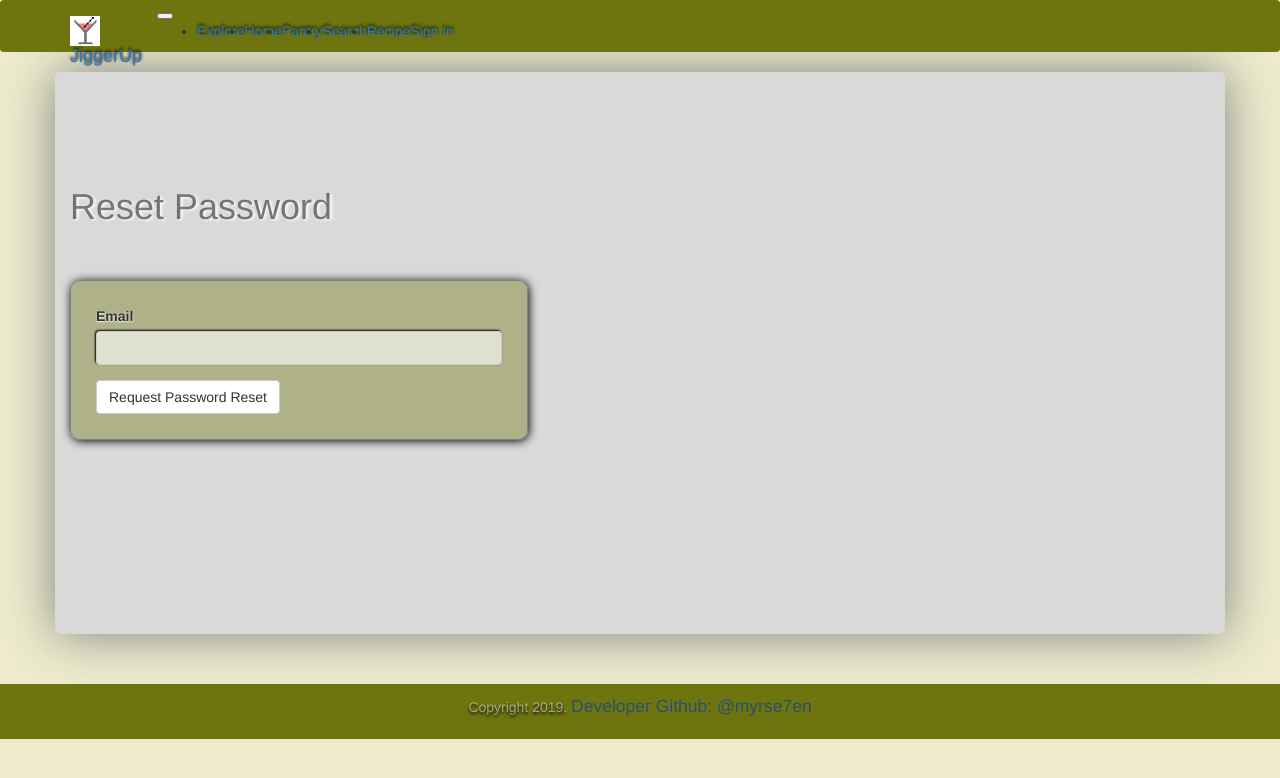
After one commit to myrse7en/jigger-up, a Flask app: page /reset_password_request in a window 1280 px wide. The commit adds this page. Shown: the top 778 px of the page. Run offline with Flask 2, Linux system fonts and the light colour scheme; parts of the project's set-up code (start-up, migrations or seed data) failed here and were passed over; some libraries are stand-ins or nearby versions.

Commit message:
email support

```diff
--- a/app/__init__.py
+++ b/app/__init__.py
@@ -8,6 +8,7 @@ from flask_sqlalchemy import SQLAlchemy
 from flask_migrate import Migrate
 from flask_login import LoginManager
 from flask_bootstrap import Bootstrap
+from flask_mail import Mail
 
 
 app = Flask(__name__)
@@ -17,6 +18,7 @@ migrate = Migrate(app, db)
 login = LoginManager(app)
 login.login_view = 'login'
 bootstrap = Bootstrap(app)
+mail = Mail(app)
 
 if not app.debug and not app.testing:
     if app.config['MAIL_SERVER']:
--- a/app/forms.py
+++ b/app/forms.py
@@ -10,6 +10,17 @@ class LoginForm(FlaskForm):
     password = PasswordField('Password', validators=[DataRequired()])
     remember_me = BooleanField('Remember Me')
     submit = SubmitField('Sign In')
+
+
+class ResetPasswordRequestForm(FlaskForm):
+    email = StringField('Email', validators=[DataRequired(), Email()])
+    submit = SubmitField('Request Password Reset')
+
+class ResetPasswordForm(FlaskForm):
+    password = PasswordField('Password', validators=[DataRequired()])
+    password2 = PasswordField(
+        'Repeat Password', validators=[DataRequired(), EqualTo('password')])
+    submit = SubmitField('Request Password Reset')
 
 
 class RegistrationForm(FlaskForm):
--- a/app/routes.py
+++ b/app/routes.py
@@ -2,11 +2,12 @@ from flask import render_template, flash, redirect, url_for, request, session
 import requests
 import json
 from app import app, db
-from app.forms import LoginForm, RegistrationForm, ProfileEditorForm, RecipeSearch, PostForm
+from app.forms import LoginForm, RegistrationForm, ProfileEditorForm, RecipeSearch, PostForm, ResetPasswordRequestForm, ResetPasswordForm
 from flask_login import current_user, login_user, logout_user, login_required
 from app.models import User, Post
 from werkzeug.urls import url_parse
 from datetime import datetime
+from app.email import send_password_reset_email
 
 import random # help importing
 
@@ -96,6 +97,35 @@ def logout():
     logout_user()
     flash('Signed out successfully!')
     return redirect(url_for('index'))
+
+@app.route('/reset_password_request', methods=['GET', 'POST'])
+def reset_password_request():
+    if current_user.is_authenticated:
+        return redirect(url_for('index'))
+    form = ResetPasswordRequestForm()
+    if form.validate_on_submit():
+        user = User.query.filter_by(email=form.email.data).first()
+        if user:
+            send_password_reset_email(user)
+        flash('Check your email for the instructions to reset your password')
+        return redirect(url_for('login'))
+    return render_template('reset_password_request.html',
+                           title='Reset Password', form=form)
+
+@app.route('/reset_password/<token>', methods=['GET', 'POST'])
+def reset_password(token):
+    if current_user.is_authenticated:
+        return redirect(url_for('index'))
+    user = User.verify_reset_password_token(token)
+    if not user:
+        return redirect(url_for('index'))
+    form = ResetPasswordForm()
+    if form.validate_on_submit():
+        user.set_password(form.password.data)
+        db.session.commit()
+        flash('Your password has been reset.')
+        return redirect(url_for('login'))
+    return render_template('reset_password.html', form=form)
 
 @app.route('/signup', methods=['GET', 'POST'])
 def signup():
--- a/app/templates/login.html
+++ b/app/templates/login.html
@@ -10,7 +10,8 @@
     <div class="row">
       <div class="col-md-5 col-sm-8">
         {{ wtf.quick_form(form) }}
-        <p class="centered">New to Capstone?<a class="a-custom" href="{{ url_for('signup') }}"> Create account</a></p>
+        <p class="centered">Forgot your password?<a class="a-custom" href="{{ url_for('reset_password_request') }}"> Click to Reset It</a></p>
+        <p class="centered">New to Capstone?<a class="a-custom" href="{{ url_for('signup') }}"> Create Account</a></p>
       </div>
     </div>
   </div> <!-- ends container -->
--- /dev/null
+++ b/app/templates/reset_password_request.html
@@ -0,0 +1,19 @@
+{% extends "base.html" %}
+
+{% block app_content %}
+<div class="container container-custom">
+  <div class="row extra-top-margin h1-inherit">
+    <div class="col-md-5 col-sm-8">
+      <h1>Reset Password</h1>
+    </div>
+  </div> <!-- ends row -->
+  <div class="row">
+    <div class="col-md-5 col-sm-8">
+      {{ wtf.quick_form(form) }}
+      {% for error in form.email.errors %}
+      <span style="color: red;">[{{ error }}]</span>
+      {% endfor %}
+    </div>
+  </div>
+</div> <!-- ends container -->
+{% endblock %}
```
Also changed, not shown: app/email.py (added, +26 -0 lines), app/models.py (+18 -1 lines), app/templates/email/reset_password.html (added, +12 -0 lines), app/templates/email/reset_password.txt (added, +11 -0 lines), app/templates/reset_password.html (added, +19 -0 lines).
